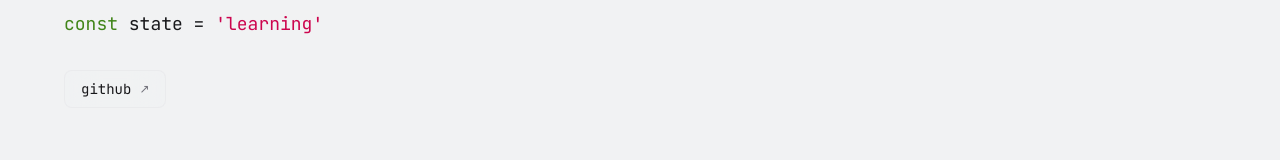
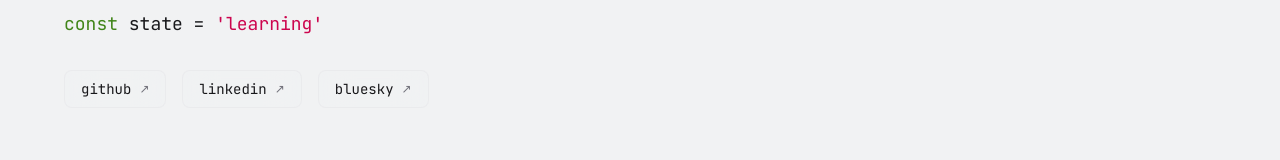
Before and after one commit to armanckeser/armanckeser.com, a SvelteKit app: page / in a window 1280 px wide. Shown: the part 199-359 px from the top of the page. Built offline with nearby package versions, Linux system fonts and the light colour scheme; a web font is replaced by a local one.

Commit message:
feat: add external links to homepage with new ExternalLink component

```diff
--- /dev/null
+++ b/src/lib/components/ExternalLink.svelte
@@ -0,0 +1,23 @@
+<script lang="ts">
+const { href, label, icon } = $props<{
+	href: string
+	label: string
+	icon?: string
+}>()
+</script>
+
+<a
+  {href}
+  class="glass hover:sharp-shadow-md group flex items-center gap-2 rounded-lg px-4 py-2 transition-all hover:border-accent/20"
+  target="_blank"
+  rel="noopener"
+>
+  {#if icon}
+    <span class="font-mono text-sm text-primary">{icon}</span>
+  {/if}
+  <span class="font-mono text-sm text-primary">{label}</span>
+  <span
+    class="font-mono text-xs text-muted-foreground transition-colors group-hover:text-accent"
+    >↗</span
+  >
+</a>
--- a/src/routes/(app)/+page.svelte
+++ b/src/routes/(app)/+page.svelte
@@ -5,6 +5,7 @@
 import Card from "$lib/components/Card.svelte"
 import ContentSection from "$lib/components/ContentSection.svelte"
 import type { PageData } from "./$types"
+import ExternalLink from "$lib/components/ExternalLink.svelte"
 
 const props = $props<{ data: PageData }>()
 const posts = $derived(props.data.posts)
@@ -65,16 +66,18 @@
 
       <!-- Quick links -->
       <div class="flex flex-wrap gap-4">
-        <a
+        <ExternalLink
           href="https://github.com/armanckeser"
-          class="glass hover:sharp-shadow-md group flex items-center gap-2 rounded-lg px-4 py-2 transition-all hover:border-accent/20"
-        >
-          <span class="font-mono text-sm text-primary">github</span>
-          <span
-            class="font-mono text-xs text-muted-foreground transition-colors group-hover:text-accent"
-            >↗</span
-          >
-        </a>
+          label="github"
+        />
+        <ExternalLink
+          href="https://www.linkedin.com/in/armanckeser/"
+          label="linkedin"
+        />
+        <ExternalLink
+          href="https://bsky.app/profile/armanckeser.com"
+          label="bluesky"
+        />
       </div>
     </section>
 
```
